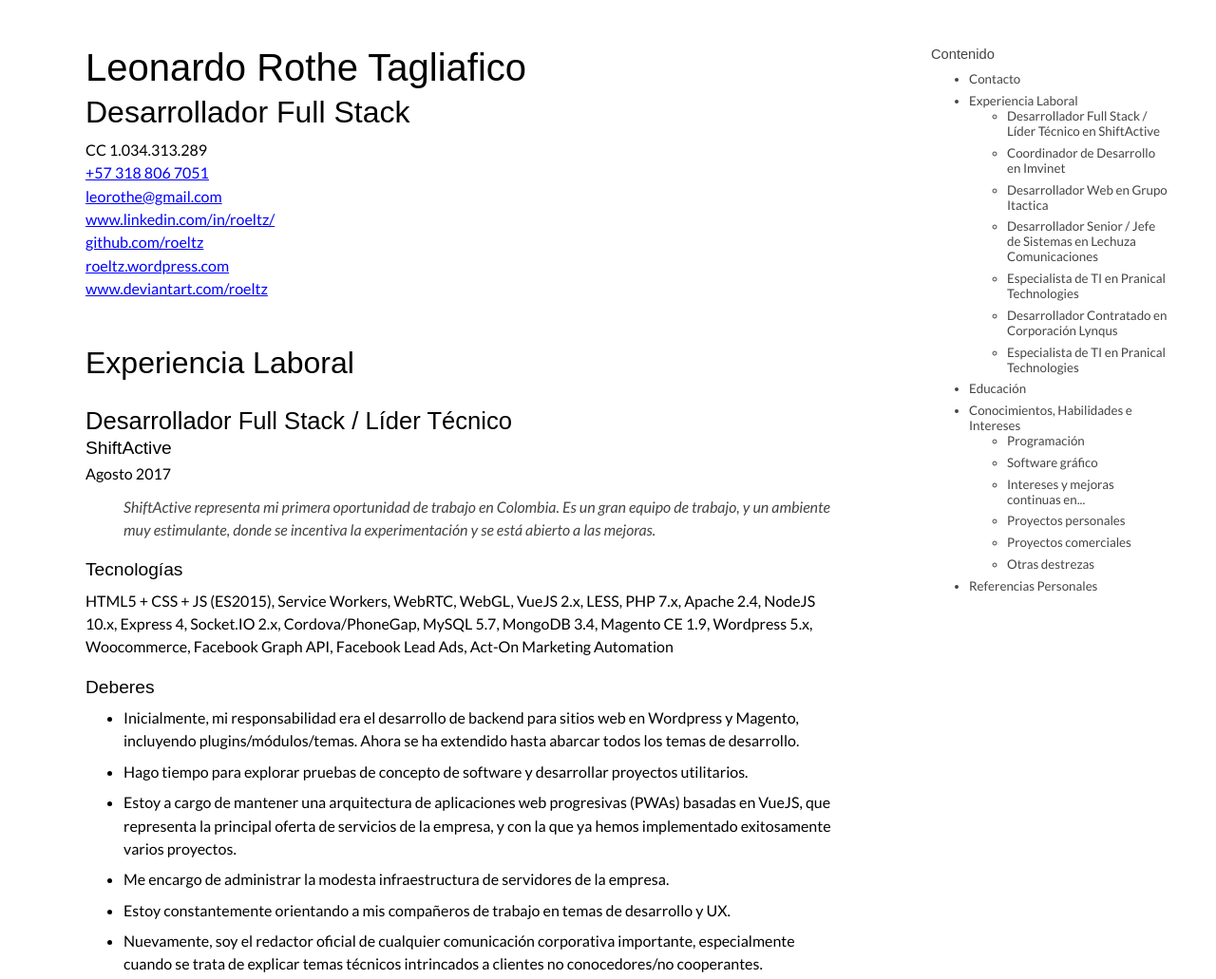
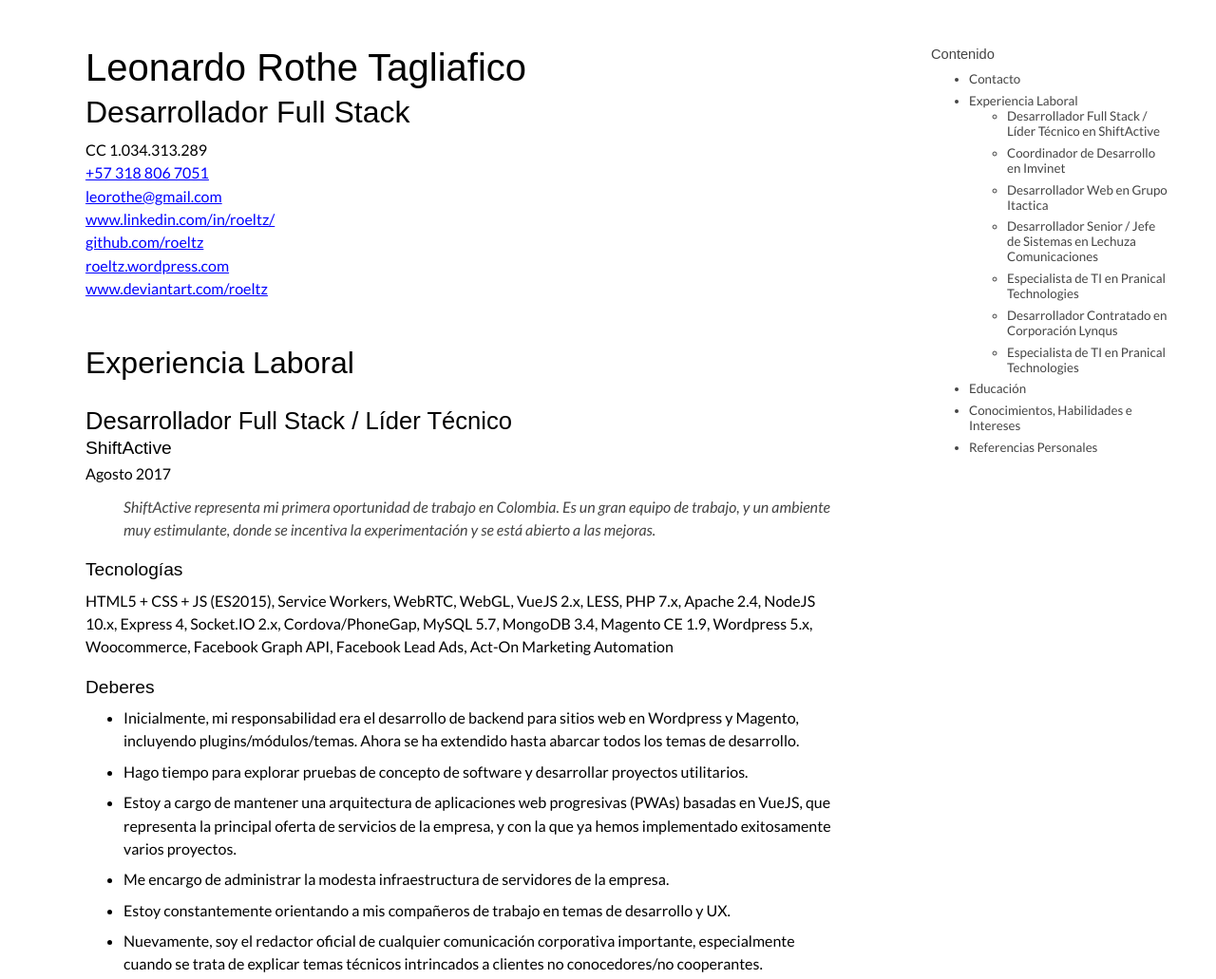
Before and after one commit to roeltz/cv, a plain HTML site: page index.htm in a window 1280 px wide. Shown: the top 1031 px of the page at 95% size. Drawn offline with Linux system fonts and the light colour scheme; a web font is replaced by a local one.

Commit message:
Ajustes de estilos

```diff
--- a/index.htm
+++ b/index.htm
@@ -60,14 +60,6 @@
 			</li>
 			<li>
 				<a href="#skills">Conocimientos, Habilidades e Intereses</a>
-				<ul>
-					<li><a href="#skill:programming">Programación</a></li>
-					<li><a href="#skill:graphics">Software gráfico</a></li>
-					<li><a href="#skill:interests">Intereses y mejoras continuas en...</a></li>
-					<li><a href="#skill:projects">Proyectos personales</a></li>
-					<li><a href="#skill:commercial">Proyectos comerciales</a></li>
-					<li><a href="#skill:misc">Otras destrezas</a></li>
-				</ul>
 			</li>
 			<li>
 				<a href="#references">Referencias Personales</a>
--- a/res/theme/style.less
+++ b/res/theme/style.less
@@ -4,6 +4,7 @@
 
 html {
 	padding: 10px;
+	scroll-behavior: smooth;
 }
 
 a {
```
Also changed, not shown: res/theme/style.css.
